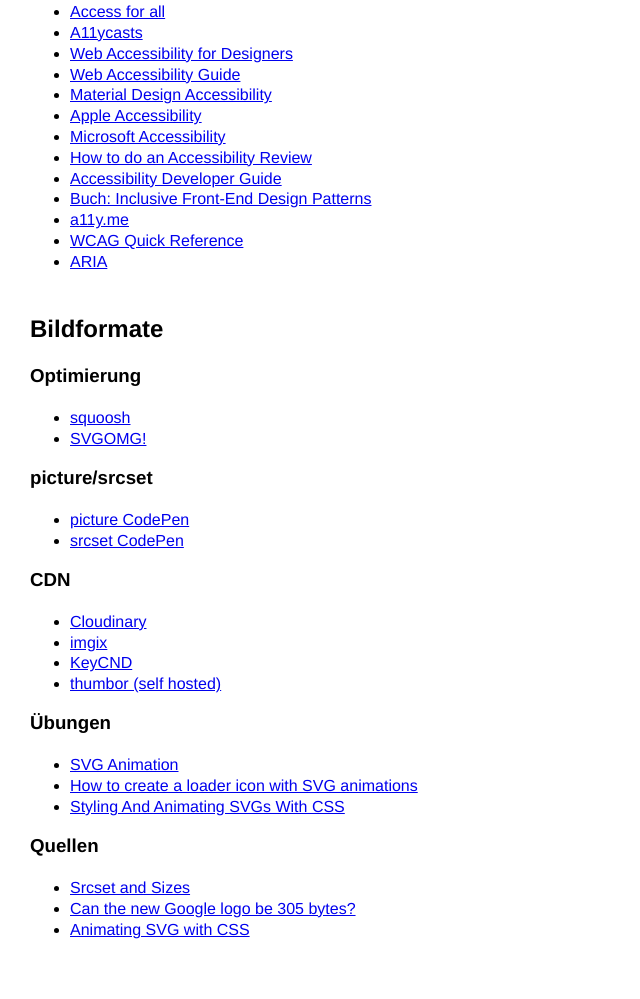
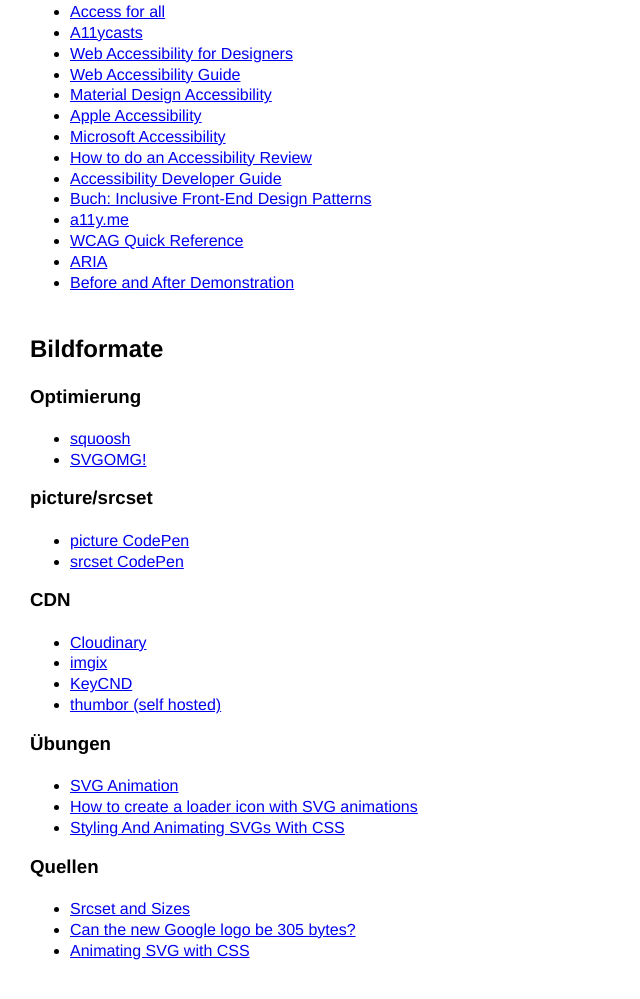
Before and after one commit to verstaerker/verstaerker.github.io, a plain HTML site: page gbssg/2019-09-29.html in a window 1280 px wide. Shown: the part 945-1944 px from the top of the page, without its empty margins (0-640 px from the left). Drawn offline with Linux system fonts and the light colour scheme.

Commit message:
Extends link list

```diff
--- a/gbssg/2019-09-29.html
+++ b/gbssg/2019-09-29.html
@@ -84,6 +84,7 @@
         <li><a href="https://a11y.me/" target="_blank">a11y.me</a></li>
         <li><a href="https://www.w3.org/WAI/WCAG21/quickref/?versions=2.0" target="_blank">WCAG Quick Reference</a></li>
         <li><a href="https://developer.mozilla.org/de/docs/Web/Barrierefreiheit/ARIA" target="_blank">ARIA</a></li>
+        <li><a href="https://www.w3.org/WAI/demos/bad/Overview.html" target="_blank">Before and After Demonstration</a></li>
       </ul>
     </article>
     <article>
```
